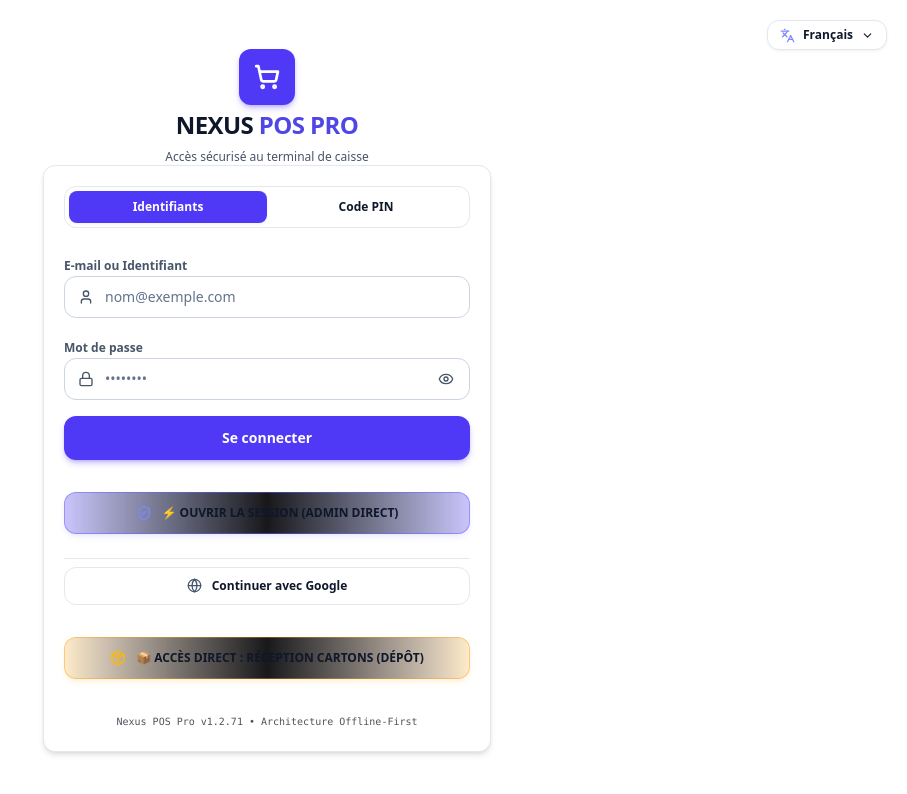
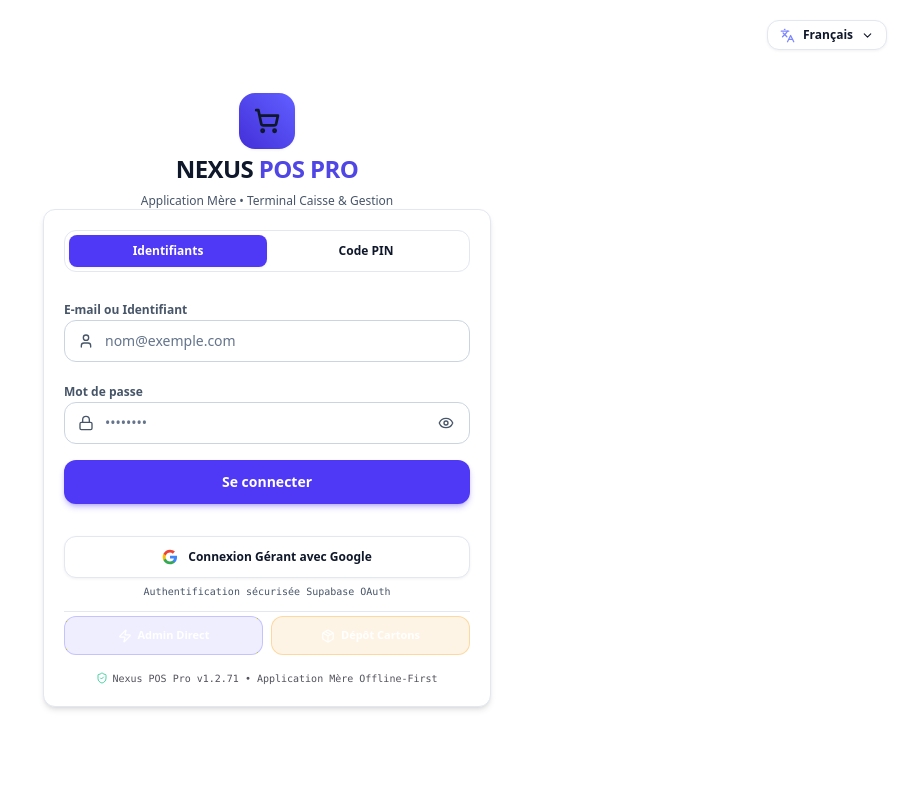
Before and after one commit to 31kader/Remix-Nexus-POS-Pro22, a React (Vite) app: page / in a window 1280 px wide. Shown: the top 794 px of the page, without its empty margins (373-1280 px from the left). Built offline with nearby package versions, Linux system fonts and the light colour scheme; no server answers; the database is empty.

Commit message:
feat(login): reorganize POS Pro login page with prominent Google OAuth and clear cashier shortcuts

```diff
--- a/src/components/login/LoginAlternatives.tsx
+++ b/src/components/login/LoginAlternatives.tsx
@@ -1,9 +1,32 @@
 import React from 'react';
-import { Globe, Package, ShieldCheck } from 'lucide-react';
+import { Package, ShieldCheck, Zap } from 'lucide-react';
 
 export interface LoginAlternativesProps {
   handleLogin: () => void;
   isLoggingIn: boolean;
+}
+
+export function GoogleLogo({ className = "w-4 h-4" }: { className?: string }) {
+  return (
+    <svg className={className} viewBox="0 0 24 24" aria-hidden="true">
+      <path
+        fill="#4285F4"
+        d="M22.56 12.25c0-.78-.07-1.53-.2-2.25H12v4.26h5.92c-.26 1.37-1.04 2.53-2.21 3.31v2.77h3.57c2.08-1.92 3.28-4.74 3.28-8.09z"
+      />
+      <path
+        fill="#34A853"
+        d="M12 23c2.97 0 5.46-.98 7.28-2.66l-3.57-2.77c-.98.66-2.23 1.06-3.71 1.06-2.86 0-5.29-1.93-6.16-4.53H2.18v2.84C3.99 20.53 7.7 23 12 23z"
+      />
+      <path
+        fill="#FBBC05"
+        d="M5.84 14.09c-.22-.66-.35-1.36-.35-2.09s.13-1.43.35-2.09V7.06H2.18C1.43 8.55 1 10.22 1 12s.43 3.45 1.18 4.94l2.85-2.22.81-.63z"
+      />
+      <path
+        fill="#EA4335"
+        d="M12 5.38c1.62 0 3.06.56 4.21 1.64l3.15-3.15C17.45 2.09 14.97 1 12 1 7.7 1 3.99 3.47 2.18 7.06l3.66 2.84c.87-2.6 3.3-4.52 6.16-4.52z"
+      />
+    </svg>
+  );
 }
 
 export const LoginAlternatives: React.FC<LoginAlternativesProps> = ({
@@ -29,53 +52,54 @@ export const LoginAlternatives: React.FC<LoginAlternativesProps> = ({
   };
 
   return (
-    <>
-      {/* Bouton Rapide Ouvrir la Session (Admin Direct) */}
-      <div className="pt-2">
-        <button
-          type="button"
-          onClick={handleQuickAdminSession}
-          className="w-full flex items-center justify-center gap-2.5 py-3 rounded-xl bg-gradient-to-r from-indigo-600/30 via-zinc-900 to-indigo-600/30 border border-indigo-500/50 hover:border-indigo-400 text-xs font-black text-indigo-300 hover:text-white transition-all active:scale-[0.98] cursor-pointer shadow-md shadow-indigo-500/10"
-        >
-          <ShieldCheck size={16} className="text-indigo-400" />
-          <span>⚡ OUVRIR LA SESSION (ADMIN DIRECT)</span>
-        </button>
-      </div>
-
-      {/* Google OAuth Option (si configuré) */}
-      <div className="pt-2 border-t border-zinc-800/80">
+    <div className="space-y-3 pt-2">
+      {/* Option 1 : Connexion Cloud Google (Gérant / Super-Admin) */}
+      <div className="space-y-1.5">
         <button
           type="button"
           onClick={handleLogin}
           disabled={isLoggingIn}
-          className="w-full flex items-center justify-center gap-2.5 py-2.5 rounded-xl bg-zinc-950 border border-zinc-800 hover:bg-zinc-800/60 text-xs font-semibold text-zinc-300 hover:text-white transition-all active:scale-[0.98] cursor-pointer"
+          className="w-full flex items-center justify-center gap-2.5 py-3 rounded-xl bg-zinc-950 hover:bg-zinc-800/80 border border-zinc-700/80 hover:border-zinc-500 text-xs font-bold text-white transition-all active:scale-[0.98] cursor-pointer shadow-sm disabled:opacity-50"
         >
-          <Globe size={15} className="text-zinc-400" />
-          <span>Continuer avec Google</span>
+          <GoogleLogo className="w-4 h-4 shrink-0" />
+          <span>Connexion Gérant avec Google</span>
         </button>
+        <p className="text-[10px] text-center text-zinc-500 font-mono">
+          Authentification sécurisée Supabase OAuth
+        </p>
       </div>
 
-      {/* Raccourci Direct Mode Réception Cartons (Agent Dépôt) */}
-      <div className="pt-2">
+      {/* Raccourcis Caisse & Dépôt */}
+      <div className="grid grid-cols-2 gap-2 pt-1 border-t border-zinc-800/80">
+        <button
+          type="button"
+          onClick={handleQuickAdminSession}
+          className="flex items-center justify-center gap-1.5 py-2.5 px-2 rounded-xl bg-indigo-500/10 hover:bg-indigo-500/20 border border-indigo-500/30 hover:border-indigo-500/50 text-[11px] font-bold text-indigo-300 hover:text-white transition-all active:scale-[0.98] cursor-pointer"
+        >
+          <Zap size={14} className="text-indigo-400 shrink-0" />
+          <span>Admin Direct</span>
+        </button>
+
         <button
           type="button"
           onClick={() => {
             window.location.hash = '#carton-reception';
             window.location.reload();
           }}
-          className="w-full flex items-center justify-center gap-2.5 py-3 rounded-xl bg-gradient-to-r from-amber-500/20 via-zinc-900 to-amber-500/20 border border-amber-500/40 hover:border-amber-400 text-xs font-black text-amber-300 hover:text-white transition-all active:scale-[0.98] cursor-pointer shadow-md shadow-amber-500/10"
+          className="flex items-center justify-center gap-1.5 py-2.5 px-2 rounded-xl bg-amber-500/10 hover:bg-amber-500/20 border border-amber-500/30 hover:border-amber-500/50 text-[11px] font-bold text-amber-300 hover:text-white transition-all active:scale-[0.98] cursor-pointer"
         >
-          <Package size={16} className="text-amber-400" />
-          <span>📦 ACCÈS DIRECT : RÉCEPTION CARTONS (DÉPÔT)</span>
+          <Package size={14} className="text-amber-400 shrink-0" />
+          <span>Dépôt Cartons</span>
         </button>
       </div>
 
-      {/* Footer simple */}
+      {/* Footer Sécurisé */}
       <div className="text-center pt-1">
-        <span className="text-[10px] text-zinc-600 font-mono">
-          Nexus POS Pro v1.2.71 • Architecture Offline-First
+        <span className="text-[10px] text-zinc-600 font-mono flex items-center justify-center gap-1">
+          <ShieldCheck size={12} className="text-emerald-500/70 inline" />
+          Nexus POS Pro v1.2.71 • Application Mère Offline-First
         </span>
       </div>
-    </>
+    </div>
   );
 };
--- a/src/components/login/LoginHeader.tsx
+++ b/src/components/login/LoginHeader.tsx
@@ -63,14 +63,14 @@ export const LoginHeader: React.FC<LoginHeaderProps> = ({
 
       {/* Brand Header */}
       <div className="text-center space-y-2">
-        <div className="inline-flex items-center justify-center w-14 h-14 rounded-xl bg-indigo-600 shadow-md shadow-indigo-600/30 text-white mb-1">
+        <div className="inline-flex items-center justify-center w-14 h-14 rounded-2xl bg-gradient-to-tr from-indigo-700 to-indigo-500 shadow-lg shadow-indigo-600/30 text-white mb-1">
           <ShoppingCart size={26} strokeWidth={2.5} />
         </div>
         <h1 className="text-2xl font-black tracking-tight text-white">
           NEXUS <span className="text-indigo-400">POS PRO</span>
         </h1>
         <p className="text-xs text-zinc-400">
-          {t("Accès sécurisé au terminal de caisse")}
+          {t("Application Mère • Terminal Caisse & Gestion")}
         </p>
       </div>
     </>
```
